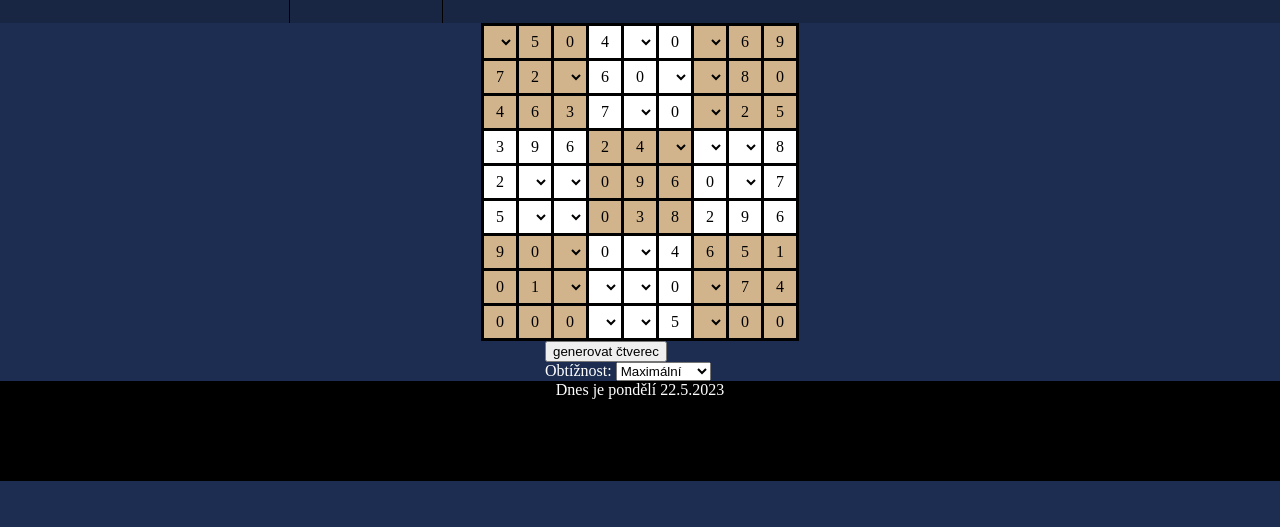
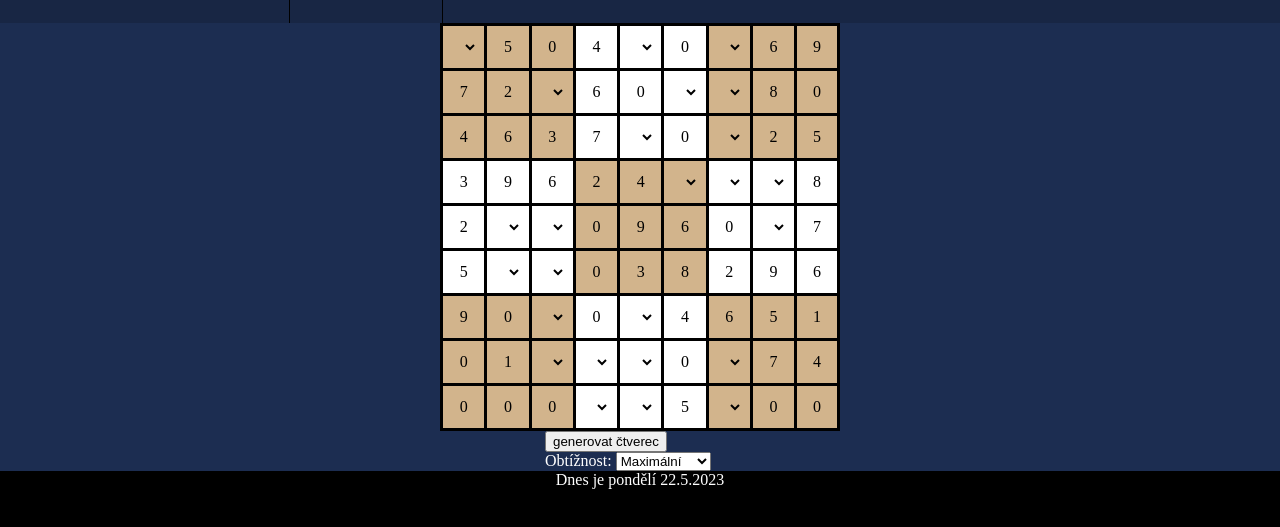
Before and after one commit to Atan599/sudoku, a plain HTML site: page aplication.html in a window 1280 px wide. Both pictures are taken after a click on the button "generovat čtverec". Shown: the part 313-840 px from the top of the page. Before the commit the page ends 800 px from the top, so only its background shows below. Drawn offline with Linux system fonts and the light colour scheme.

Commit message:
css změna

```diff
--- a/style.css
+++ b/style.css
@@ -89,7 +89,7 @@ footer{
 #sudoku{
   margin-left: auto;
   margin-right: auto;
-  width: 318px;
+  width: 400px;
 }
 #sudokuGen{
   margin-left: auto;
@@ -106,8 +106,8 @@ footer{
   border-collapse: collapse;
 }
 .bunkaSudoku{
-  width: 30px;
-  height: 30px;
+  width: 40px;
+  height: 40px;
   text-align: center;}
 .ctverecLichy{
   background-color: tan;
```
